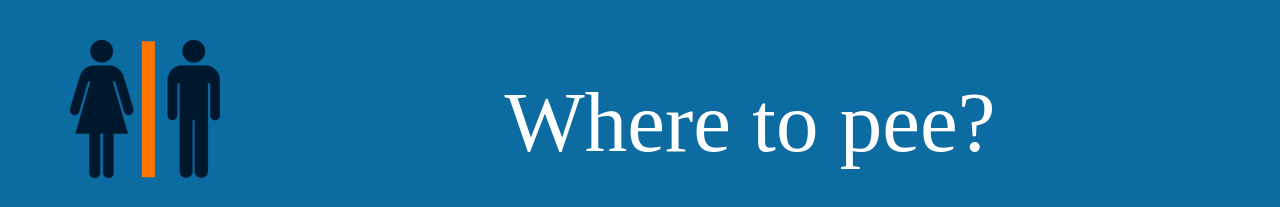
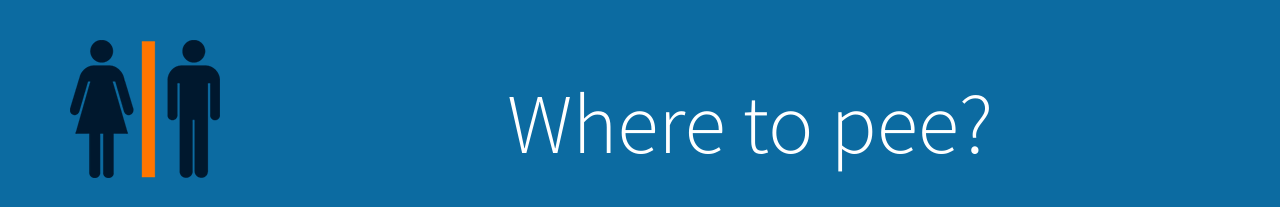
Before and after one commit to lilachoklad/MAPappen, a plain HTML site: page index.html in a window 1280 px wide. Shown: the top 207 px of the page. Drawn offline with nearby package versions, Linux system fonts and the light colour scheme.

Commit message:
ändrat typsnitt

```diff
--- a/index.html
+++ b/index.html
@@ -6,7 +6,8 @@
 		<link rel='stylesheet' type='text/css' href="style.css"/>
 		<link href="fontello-0c05ece3/css/fontello.css" rel="stylesheet" type="text/css" />
 
-	</head>
+<link href='http://fonts.googleapis.com/css?family=Open+Sans' rel='stylesheet' type='text/css'>
+<link href='http://fonts.googleapis.com/css?family=Source+Sans+Pro:300' rel='stylesheet' type='text/css'>	</head>
 
 	<body>
 		<header>
--- a/style.css
+++ b/style.css
@@ -78,6 +78,12 @@ body {
 .content {
 	width: 90%;
 	margin: 0 auto;
+	font-family: 'Open Sans', sans-serif;
+
+}
+
+h1 {
+font-family: 'Source Sans Pro', sans-serif;
 }
 
 li {
```
